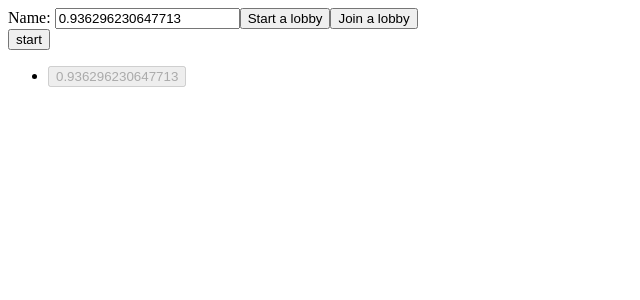
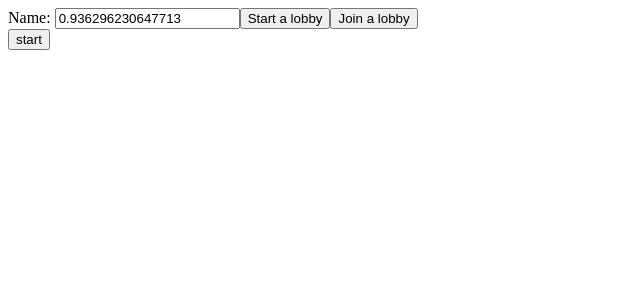
Before and after one commit to zsequeira9/peer-xstate-poc, a React (Vite) app: page / in a window 1280 px wide. Shown: the top 300 px of the page, without its empty margins (0-640 px from the left). Built offline with nearby package versions, Linux system fonts and the light colour scheme.

Commit message:
use player for playerbuttons

```diff
--- a/src/Gameboard.tsx
+++ b/src/Gameboard.tsx
@@ -21,12 +21,11 @@ const inspectionProcessor = (inspectionEvent: InspectionEvent) => {
         }
         if (inspectionEvent.event.type.includes('xstate')) {
             console.log("ignoring Internal xstate event", inspectionEvent.event)
-        } else if (inspectionEvent.event.value) {
+        } else if (inspectionEvent.event.replicationId) {
             console.log("This is a replayed event, don't bubble it");
         } else {
             console.log("Event triggered by a human (client didn't add the ID when receiving)");
-            const message = new XstateEventAction()
-            message.data = inspectionEvent.event
+            const message = new XstateEventAction(inspectionEvent.event);
             client.send(message)
         }
         console.groupEnd()
@@ -103,15 +102,17 @@ export default function Gameboard({MachineLogic: MachineLogic}: GameboardProps){
     })
 
     // Player Buttons
-    const PlayerButtons = snapshot.context.childMachineRefs.map((child: AnyActorRef) =>
-        <li key={child.id}>
+    const PlayerButtons = Object.entries(players).map(([playerid, player]) => {
+        const playerRef = Object.values(snapshot.context.childMachineRefs).find((child: AnyActorRef) => child.id === playerid);
+        console.log("I am ", playerid, "I am in state ", player.value);
+        return <li key={playerid}>
             <button
-                // somehow this updates when also getting child snapshots with useEffect
-                disabled={ child.getSnapshot().value === 'waiting' }
-                onClick={() => { child.send({type: 'playButton' })}}>
-                {child.id}
+                disabled={ player.value === 'waiting' }
+                onClick={() => { playerRef.send({type: 'playButton' })}}>
+                {playerid}
             </button>
-        </li>)
+        </li>
+    })
 
     return (
         <main>
--- a/src/client.ts
+++ b/src/client.ts
@@ -76,7 +76,6 @@ class Client {
 
             this.connection.on('data', (data) => {
                 console.group("connection.onData")
-                console.log('raw', data)
                 this.receive(data);
                 console.groupEnd()
             });
@@ -120,7 +119,7 @@ class Client {
             case "xstate":
                 console.group("replaying xstate message")
                 console.log(message)
-                message.data.value = message.id
+                message.data.replicationId = message.id
                 this.eventLog.push(message.data)
                 this.xstate?.send(message.data);
                 console.groupEnd()
--- a/src/message.ts
+++ b/src/message.ts
@@ -15,6 +15,9 @@ export class XstateEventAction implements Message {
     id: string = uuidv4();
     type: MessageType = "xstate";
     data: AnyEventObject;
+    constructor(data: AnyEventObject) {
+        this.data = data;
+    }
 }
 
 
```
